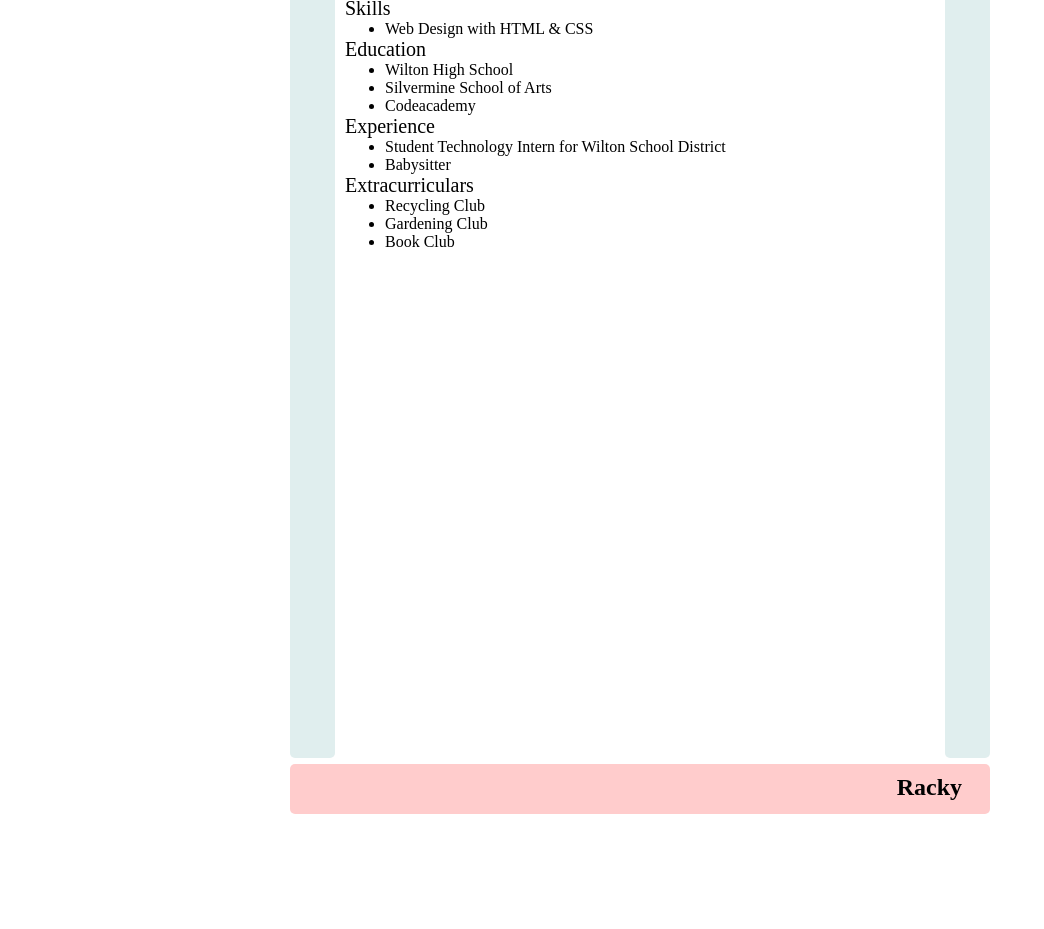
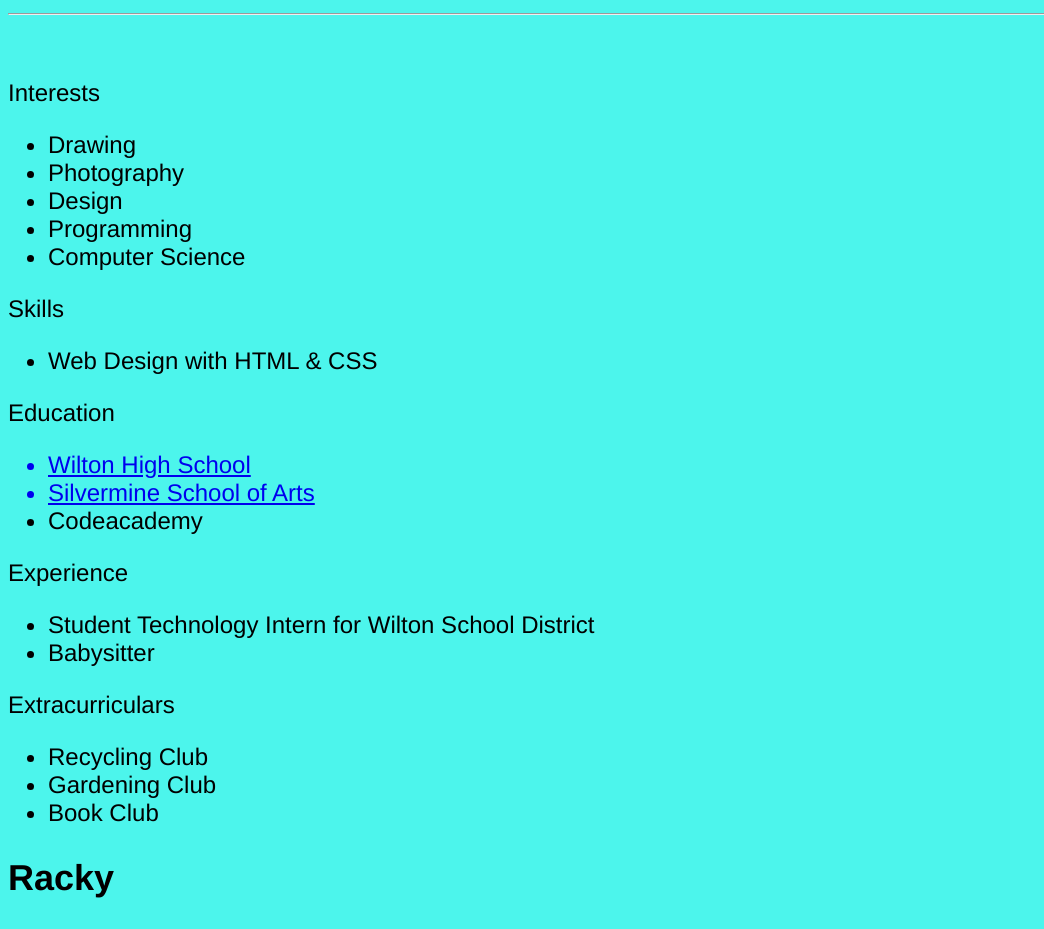
Before and after one commit to gresoladennis/4116-resume, a plain HTML site: page index.html in a window 1280 px wide. Shown: the part 242-1171 px from the top of the page, without its empty margins (0-1044 px from the left). Before the commit the page ends 1056 px from the top, so only its background shows below. Drawn offline with Linux system fonts and the light colour scheme.

Commit message:
Add files via upload

```diff
--- a/style.css
+++ b/style.css
@@ -1,89 +1,20 @@
-* {
-    max-width: 700px;
-    margin: auto;
-  }
+body {
+  font-family: "Helvetica Neue", sans-serif;
+  font-size: 24px;
+  background-color: #4cf5ec;
+}
 
+h1 {
+  font-size: 48px;
+  font-weight: bold;
+  color: rgb(121, 5, 67);
+}
 
-  /*body {
-      min-width: 500px;
-  }*/
+h2 {
+  font-size: 36px;
+}
 
-  div {
-    border-radius: 5px;
-  }
-
-  #header {
-    height: 40px;
-    width: 100%;
-    background-color: #ffcccc;
-    position: fixed;
-    z-index: 1;
-  }
-
-  #title {
-    margin-left: 3%;
-  }
-
-  #footer {
-    height: 50px;
-    width: 100%;
-    background-color: #ffcccc;
-    clear: both;
-    position: relative;
-  }
-
-  .left {
-    height: 1000px;
-    width: 45px;
-    background-color: #e0eeee;
-    float: left;
-    position: fixed;
-  }
-
-  .right {
-    height: 1000px;
-    width: 45px;
-    background-color: #e0eeee;
-    float: right;
-    position: inherit;
-  }
-
-  .stuff {
-    display: inline-block;
-    margin-top: 6px;
-    margin-left: 55px;
-    width: 75%;
-    height: 1000px;
-  }
-
-  p,
-  li {
-    font-family: 'Cormorant Garamond';
-  }
-
-  .head {
-    font-size: 20px;
-  }
-
-  #name {
-    font-family: Sacramento;
-    float: right;
-    margin-top: 10px;
-    margin-right: 4%;
-  }
-
-  a {
-    color: black;
-    text-decoration: none;
-  }
-
-  @media only screen and (max-width: 430px) {
-    .left,
-    .right {
-      display: none;
-    }
-    .stuff {
-      width: 100%;
-      margin-left: 10px;
-    }
-  }
+h3 {
+  font-size: 28px;
+  font-weight: bold;
+}
```
Also changed, not shown: eli.html (added, +46 -0 lines).
